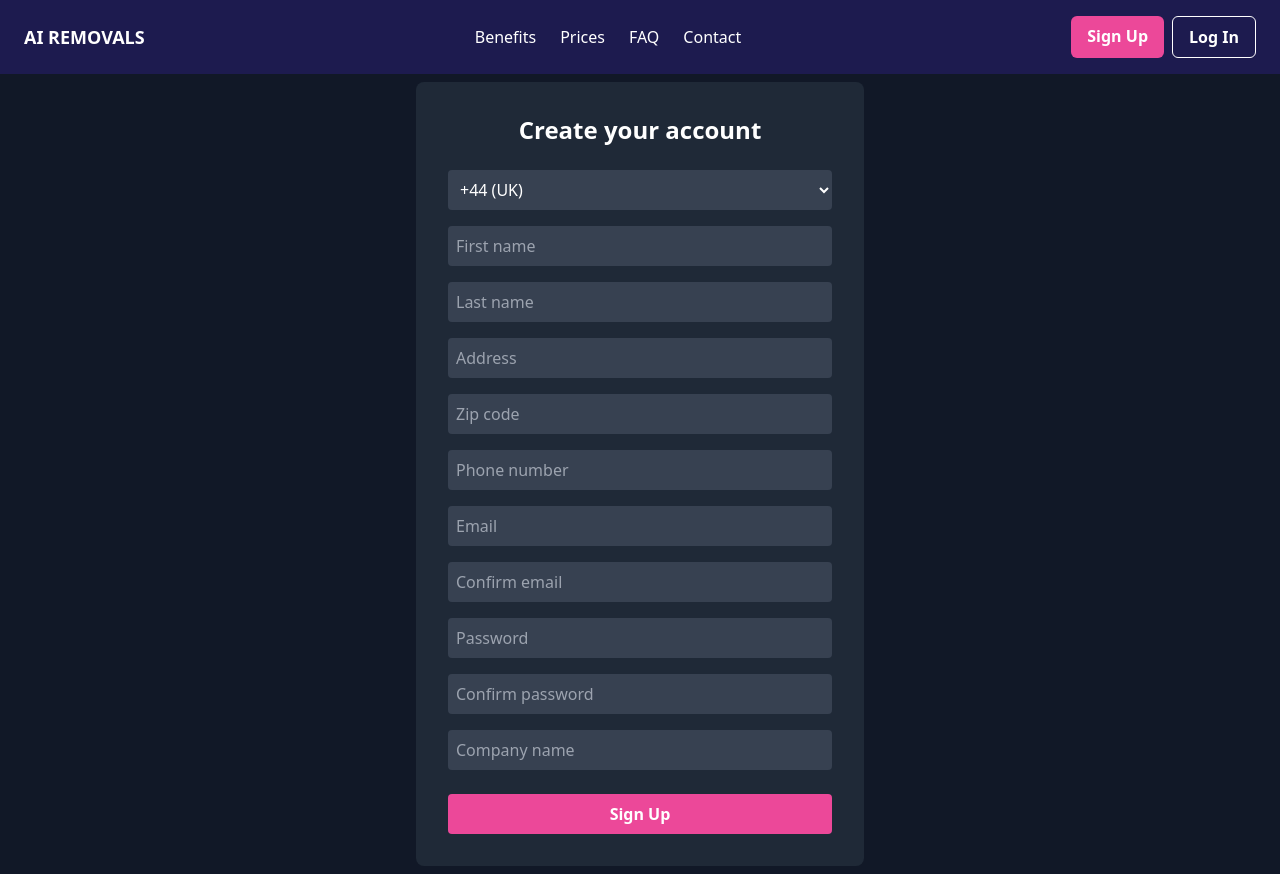
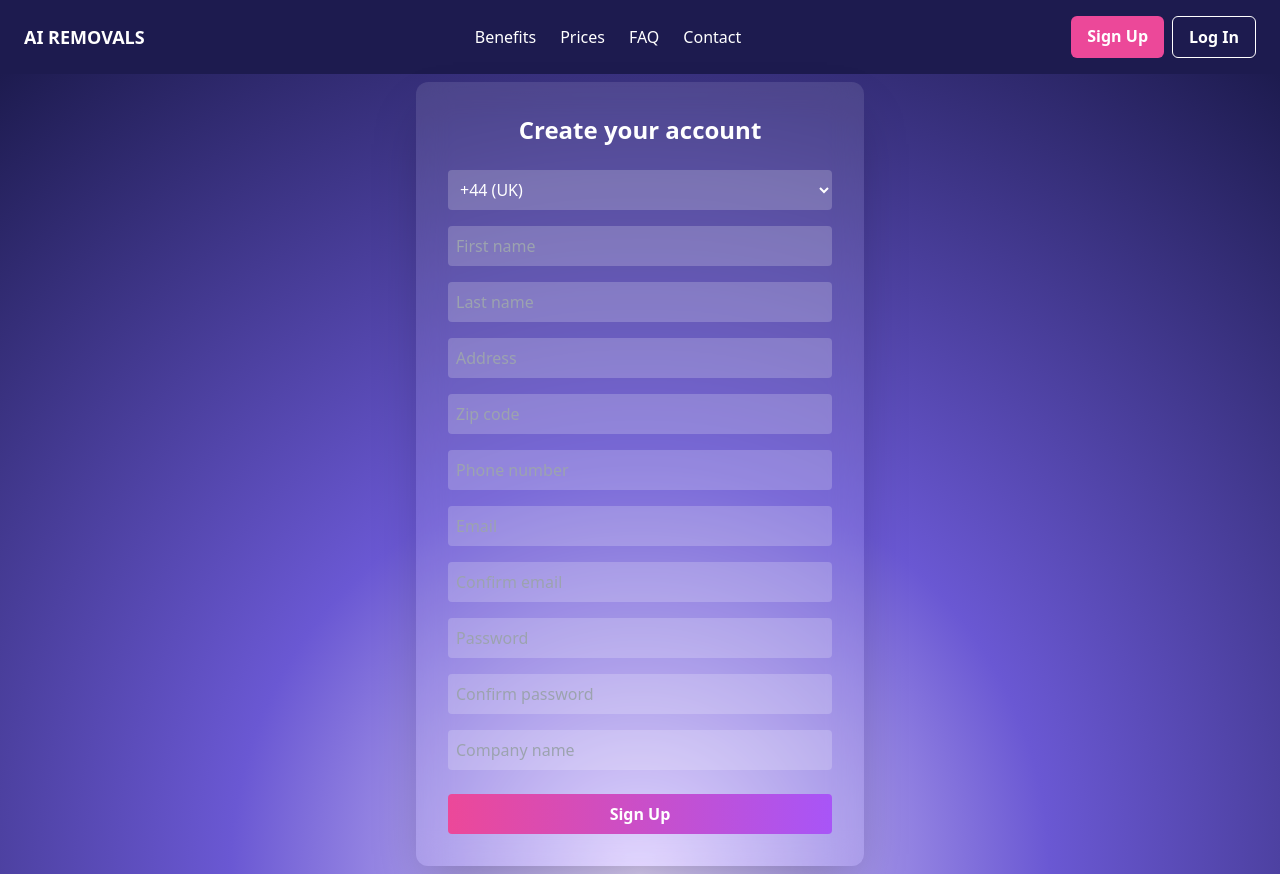
Before and after one commit to Gullmegler/mitt-prosjekt, a React (Create React App) app: page /signup in a window 1280 px wide. Built offline with nearby package versions, Linux system fonts and the light colour scheme.

Commit message:
Update SignUp.jsx

```diff
--- a/src/components/SignUp.jsx
+++ b/src/components/SignUp.jsx
@@ -2,24 +2,28 @@ import React from "react";
 
 export default function SignUp() {
   return (
-    <div className="flex justify-center items-center min-h-screen bg-gray-900">
-      <form className="bg-gray-800 p-8 rounded-lg w-full max-w-md text-white">
+    <div className="flex justify-center items-center min-h-screen px-4" style={{
+      background: "radial-gradient(circle at bottom center, #E2D5FF 0%, #6A58D3 40%, #1D1B4F 100%)",
+    }}>
+      <form className="bg-white/10 backdrop-blur-lg p-8 rounded-xl w-full max-w-md text-white shadow-2xl">
         <h2 className="text-2xl font-bold mb-6 text-center">Create your account</h2>
-        <select className="w-full mb-4 p-2 rounded bg-gray-700">
+        <select className="w-full mb-4 p-2 rounded bg-white/20">
           <option>+44 (UK)</option>
           <option>+47 (NO)</option>
         </select>
-        <input type="text" placeholder="First name" className="w-full mb-4 p-2 rounded bg-gray-700" />
-        <input type="text" placeholder="Last name" className="w-full mb-4 p-2 rounded bg-gray-700" />
-        <input type="text" placeholder="Address" className="w-full mb-4 p-2 rounded bg-gray-700" />
-        <input type="text" placeholder="Zip code" className="w-full mb-4 p-2 rounded bg-gray-700" />
-        <input type="text" placeholder="Phone number" className="w-full mb-4 p-2 rounded bg-gray-700" />
-        <input type="email" placeholder="Email" className="w-full mb-4 p-2 rounded bg-gray-700" />
-        <input type="email" placeholder="Confirm email" className="w-full mb-4 p-2 rounded bg-gray-700" />
-        <input type="password" placeholder="Password" className="w-full mb-4 p-2 rounded bg-gray-700" />
-        <input type="password" placeholder="Confirm password" className="w-full mb-4 p-2 rounded bg-gray-700" />
-        <input type="text" placeholder="Company name" className="w-full mb-6 p-2 rounded bg-gray-700" />
-        <button className="w-full bg-pink-500 hover:bg-pink-600 text-white font-bold py-2 rounded">Sign Up</button>
+        <input type="text" placeholder="First name" className="w-full mb-4 p-2 rounded bg-white/20" />
+        <input type="text" placeholder="Last name" className="w-full mb-4 p-2 rounded bg-white/20" />
+        <input type="text" placeholder="Address" className="w-full mb-4 p-2 rounded bg-white/20" />
+        <input type="text" placeholder="Zip code" className="w-full mb-4 p-2 rounded bg-white/20" />
+        <input type="text" placeholder="Phone number" className="w-full mb-4 p-2 rounded bg-white/20" />
+        <input type="email" placeholder="Email" className="w-full mb-4 p-2 rounded bg-white/20" />
+        <input type="email" placeholder="Confirm email" className="w-full mb-4 p-2 rounded bg-white/20" />
+        <input type="password" placeholder="Password" className="w-full mb-4 p-2 rounded bg-white/20" />
+        <input type="password" placeholder="Confirm password" className="w-full mb-4 p-2 rounded bg-white/20" />
+        <input type="text" placeholder="Company name" className="w-full mb-6 p-2 rounded bg-white/20" />
+        <button className="w-full bg-gradient-to-r from-pink-500 to-purple-500 hover:opacity-90 text-white font-bold py-2 rounded transition">
+          Sign Up
+        </button>
       </form>
     </div>
   );
```
